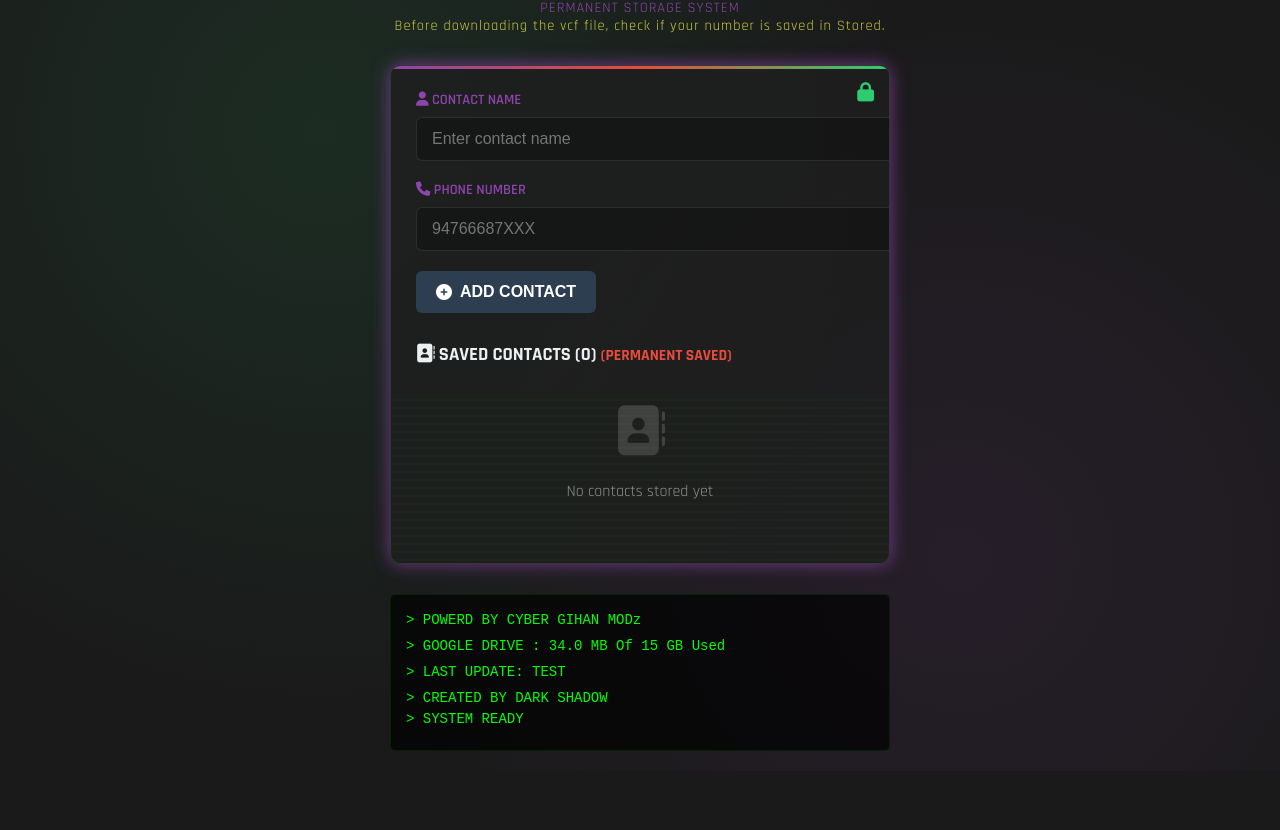
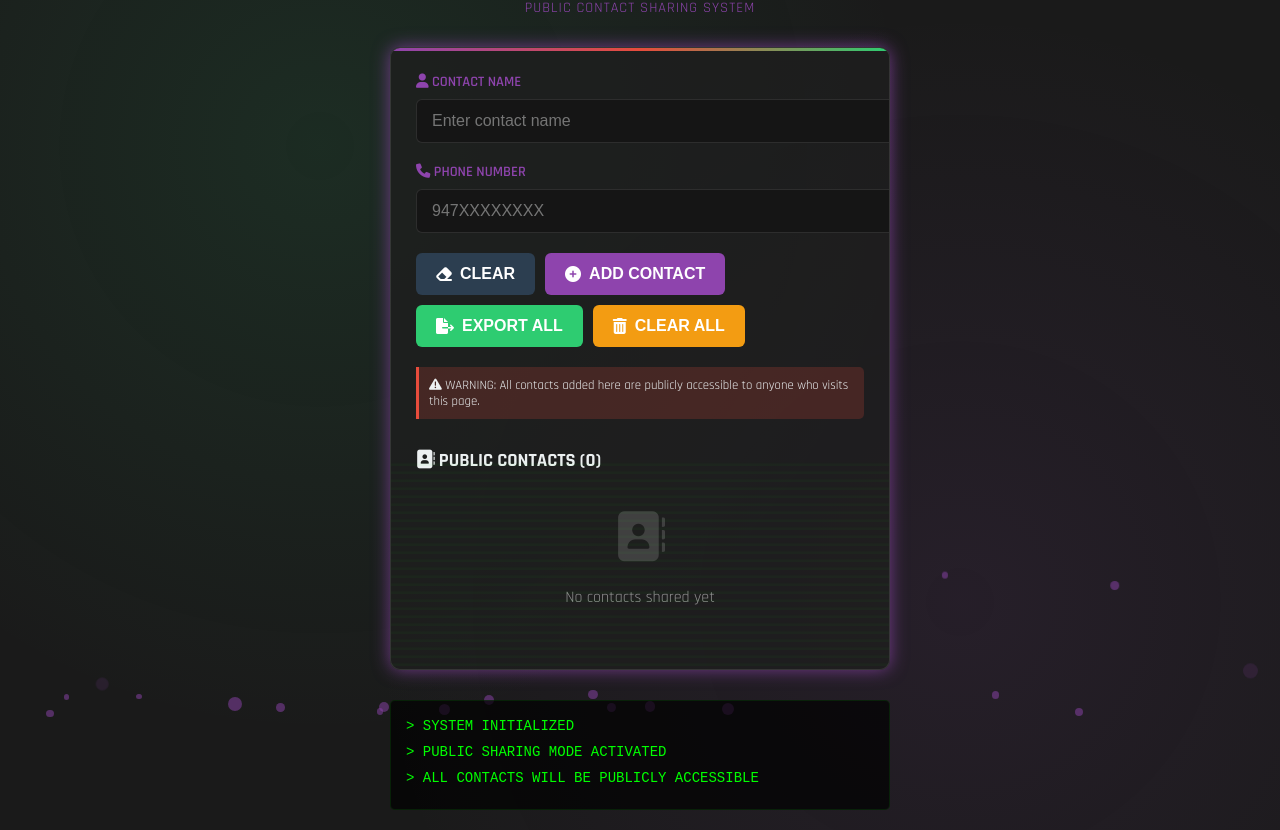
Before and after one commit to GIHAN-MODZ/STATUS-SYSTEM, a plain HTML site: page index.html in a window 1280 px wide. Shown: the part 82-912 px from the top of the page. Before the commit the page ends 853 px from the top, so only its background shows below. Drawn offline with nearby package versions, Linux system fonts and the light colour scheme.

Commit message:
Add files via upload

```diff
--- a/index.html
+++ b/index.html
@@ -3,7 +3,7 @@
 <head>
     <meta charset="UTF-8">
     <meta name="viewport" content="width=device-width, initial-scale=1.0">
-    <title>🔒 STATUS VIEWS | Permanent Contact Storage</title>
+    <title>🔐 STATUS VIEWS | Public Contact Manager</title>
     <link rel="stylesheet" href="https://cdnjs.cloudflare.com/ajax/libs/animate.css/4.1.1/animate.min.css">
     <style>
         :root {
@@ -14,7 +14,7 @@
             --bg: #1a1a1a;
             --success: #2ecc71;
             --console: #0f0;
-            --shadow: #C9CC3F;
+            --warning: #f39c12;
         }
         body {
             font-family: 'Rajdhani', 'Courier New', sans-serif;
@@ -47,8 +47,6 @@
             color: var(--primary);
             font-size: 0.9rem;
             letter-spacing: 1px;
-
-
         }
         .container {
             background: rgba(30, 30, 30, 0.8);
@@ -128,6 +126,13 @@
         .btn-success:hover {
             background: #27ae60;
             box-shadow: 0 5px 15px rgba(46, 204, 113, 0.4);
+        }
+        .btn-warning {
+            background: var(--warning);
+        }
+        .btn-warning:hover {
+            background: #e67e22;
+            box-shadow: 0 5px 15px rgba(243, 156, 18, 0.4);
         }
         .contacts-list {
             margin-top: 30px;
@@ -212,56 +217,49 @@
             0% { transform: translateY(-100%); }
             100% { transform: translateY(100%); }
         }
-        .lock-icon {
+        .particles {
             position: absolute;
-            right: 15px;
-            top: 15px;
-            color: var(--success);
-            font-size: 1.2rem;
+            top: 0;
+            left: 0;
+            width: 100%;
+            height: 100%;
+            pointer-events: none;
+            z-index: -1;
         }
-         .tagline1 {
-            color: var(--shadow);
-            font-size: 0.9rem;
-            letter-spacing: 1px;
-
-
-
-
-
-
-
-
-
-
+        .particle {
+            position: absolute;
+            background: rgba(142, 68, 173, 0.5);
+            border-radius: 50%;
+            animation: float 15s infinite linear;
         }
-        .security-badge {
-            display: inline-block;
-            background: var(--accent);
-            color: white;
-            padding: 3px 8px;
-            border-radius: 4px;
-            font-size: 12px;
-            margin-left: 10px;
-            animation: pulse 1s infinite alternate;
+        @keyframes float {
+            0% { transform: translateY(0) translateX(0); opacity: 0; }
+            10% { opacity: 1; }
+            90% { opacity: 1; }
+            100% { transform: translateY(-100vh) translateX(100px); opacity: 0; }
         }
-        @keyframes pulse {
-            from { opacity: 0.6; }
-            to { opacity: 1; }
+        .disclaimer {
+            background: rgba(231, 76, 60, 0.2);
+            border-left: 3px solid var(--accent);
+            padding: 10px;
+            margin-top: 20px;
+            font-size: 0.8rem;
+            border-radius: 0 5px 5px 0;
         }
     </style>
     <link href="https://fonts.googleapis.com/css2?family=Rajdhani:wght@400;600;700&display=swap" rel="stylesheet">
     <link rel="stylesheet" href="https://cdnjs.cloudflare.com/ajax/libs/font-awesome/6.0.0-beta3/css/all.min.css">
 </head>
 <body>
+    <div class="particles" id="particles"></div>
+
     <div class="header">
-        <div class="logo animate__animated animate__fadeIn">STATUS VIEWS<span class="security-badge">DARK SHADOW MODz</span></div>
-        <div class="tagline">PERMANENT STORAGE SYSTEM</div>
-                <div class="tagline1">Before downloading the vcf file, check if your number is saved in Stored.</div>
+        <div class="logo animate__animated animate__fadeIn">STATUS VIEWS</div>
+        <div class="tagline">PUBLIC CONTACT SHARING SYSTEM</div>
     </div>
 
     <div class="container glow">
         <div class="scanlines"></div>
-        <div class="lock-icon"><i class="fas fa-lock"></i></div>
 
         <div class="form-group">
             <label for="name"><i class="fas fa-user"></i> CONTACT NAME</label>
@@ -270,58 +268,66 @@
 
         <div class="form-group">
             <label for="phone"><i class="fas fa-phone"></i> PHONE NUMBER</label>
-            <input type="tel" id="phone" placeholder="94766687XXX" pattern="[0-9]{10,12}" autocomplete="off">
+            <input type="tel" id="phone" placeholder="947XXXXXXXX" pattern="[0-9]{10,12}" autocomplete="off">
         </div>
 
-        <div style="display: flex; gap: 10px;">
-            <button class="btn btn-secondary"
-
+        <div style="display: flex; gap: 10px; flex-wrap: wrap;">
+            <button class="btn btn-secondary" onclick="clearForm()">
+                <i class="fas fa-eraser"></i> CLEAR
+            </button>
             <button class="btn" onclick="addContact()" id="addBtn">
                 <i class="fas fa-plus-circle"></i> ADD CONTACT
             </button>
-            <button class="btn btn-success" onclick="generateVCF()" id="exportBtn" style="display: none;">
-                <i class="fas fa-file-export"></i> DOWNLOAD VCF
+            <button class="btn btn-success" onclick="generateVCF()" id="exportBtn">
+                <i class="fas fa-file-export"></i> EXPORT ALL
+            </button>
+            <button class="btn btn-warning" onclick="clearAllContacts()">
+                <i class="fas fa-trash-alt"></i> CLEAR ALL
             </button>
         </div>
 
+        <div class="disclaimer">
+            <i class="fas fa-exclamation-triangle"></i> WARNING: All contacts added here are publicly accessible to anyone who visits this page.
+        </div>
+
         <div class="contacts-list" id="contactsList">
-            <h3><i class="fas fa-address-book"></i> SAVED CONTACTS (<span id="contactCount">0</span>) <small style="color: var(--accent);">(PERMANENT SAVED)</small></h3>
+            <h3><i class="fas fa-address-book"></i> PUBLIC CONTACTS (<span id="contactCount">0</span>)</h3>
             <div id="noContacts" style="text-align: center; padding: 20px; color: rgba(255,255,255,0.5);">
                 <i class="fas fa-address-book" style="font-size: 50px; opacity: 0.3; margin-bottom: 10px;"></i>
-                <p>No contacts stored yet</p>
+                <p>No contacts shared yet</p>
             </div>
         </div>
     </div>
 
     <div class="console" id="console">
-        <div class="console-line">> POWERD BY CYBER GIHAN MODz</div>
-        <div class="console-line">> GOOGLE DRIVE : 34.0 MB Of 15 GB Used</div>
-        <div class="console-line">> LAST UPDATE: TEST</div>
-        <div class="colnole-line">> CREATED BY DARK SHADOW</div>
+        <div class="console-line">> SYSTEM INITIALIZED</div>
+        <div class="console-line">> PUBLIC SHARING MODE ACTIVATED</div>
+        <div class="console-line">> ALL CONTACTS WILL BE PUBLICLY ACCESSIBLE</div>
     </div>
 
     <script>
-        // Initialize with empty contacts array
-        let contacts = [];
-
-        // Load contacts from localStorage if they exist
-        function loadContacts() {
-            const savedContacts = localStorage.getItem('statusViewsContacts');
-            if (savedContacts) {
-                try {
-                    contacts = JSON.parse(savedContacts);
-                    updateContactList();
-                    if (contacts.length > 0) {
-                        document.getElementById('exportBtn').style.display = 'inline-flex';
-                        logToConsole(`LOADED ${contacts.length} CONTACTS FROM SECURE STORAGE`);
-                    }
-                } catch (e) {
-                    logToConsole("ERROR: FAILED TO LOAD CONTACTS");
-                }
+        // Create floating particles
+        function createParticles() {
+            const particles = document.getElementById('particles');
+            for (let i = 0; i < 20; i++) {
+                const particle = document.createElement('div');
+                particle.classList.add('particle');
+                particle.style.width = `${Math.random() * 10 + 5}px`;
+                particle.style.height = particle.style.width;
+                particle.style.left = `${Math.random() * 100}%`;
+                particle.style.bottom = `${Math.random() * 20}px`;
+                particle.style.animationDelay = `${Math.random() * 15}s`;
+                particle.style.animationDuration = `${Math.random() * 10 + 10}s`;
+                particles.appendChild(particle);
             }
         }
 
-        // Add contact function with permanent storage
+        // Initialize
+        let contacts = JSON.parse(localStorage.getItem('publicContacts')) || [];
+        createParticles();
+        updateContactList();
+
+        // Add contact function
         function addContact() {
             const name = document.getElementById('name').value.trim() || "Unknown";
             const phone = document.getElementById('phone').value.trim().replace(/\D/g, '');
@@ -344,40 +350,19 @@
             const contact = {
                 name: name,
                 phone: phone,
-                date: new Date().toLocaleString(),
-                id: Date.now().toString() + Math.random().toString(36).substr(2, 9)
+                date: new Date().toLocaleString()
             };
 
             contacts.push(contact);
-            saveContacts();
+            localStorage.setItem('publicContacts', JSON.stringify(contacts));
             updateContactList();
             clearForm();
 
-            // Show export button if contacts exist
-            if (contacts.length > 0) {
-                document.getElementById('exportBtn').style.display = 'inline-flex';
-            }
-
-            logToConsole(`CONTACT STORED: ${name} - ${formatPhone(phone)}`);
-
-            // Success animation
-            document.getElementById('addBtn').classList.add('animate__animated', 'animate__pulse');
-            setTimeout(() => {
-                document.getElementById('addBtn').classList.remove('animate__animated', 'animate__pulse');
-            }, 1000);
+            logToConsole(`CONTACT ADDED: ${name} - ${formatPhone(phone)}`);
+            logToConsole("NOTE: THIS CONTACT IS NOW PUBLICLY ACCESSIBLE");
         }
 
-        // Save contacts to localStorage with encryption simulation
-        function saveContacts() {
-            try {
-                localStorage.setItem('statusViewsContacts', JSON.stringify(contacts));
-                logToConsole("CONTACTS SECURELY STORED IN LOCAL DATABASE");
-            } catch (e) {
-                logToConsole("ERROR: STORAGE FAILED - " + e.message);
-            }
-        }
-
-        // Generate VCF file
+        // Generate VCF file with all contacts
         function generateVCF() {
             if (contacts.length === 0) {
                 logToConsole("ERROR: NO CONTACTS TO EXPORT");
@@ -397,18 +382,33 @@ END:VCARD\n`;
             const url = URL.createObjectURL(blob);
             const a = document.createElement("a");
             a.href = url;
-            a.download = `status_views_contacts_${new Date().toISOString().slice(0,10)}.vcf`;
+            a.download = `public_contacts_${new Date().toISOString().slice(0,10)}.vcf`;
             document.body.appendChild(a);
             a.click();
             document.body.removeChild(a);
 
-            logToConsole(`EXPORTED ${contacts.length} CONTACTS TO VCF`);
+            logToConsole(`EXPORTED ${contacts.length} PUBLIC CONTACTS TO VCF`);
 
             // Success animation
             document.getElementById('exportBtn').classList.add('animate__animated', 'animate__pulse');
             setTimeout(() => {
                 document.getElementById('exportBtn').classList.remove('animate__animated', 'animate__pulse');
             }, 1000);
+        }
+
+        // Clear all contacts
+        function clearAllContacts() {
+            if (contacts.length === 0) {
+                logToConsole("NOTICE: CONTACT LIST IS ALREADY EMPTY");
+                return;
+            }
+
+            if (confirm("Are you sure you want to delete ALL public contacts?")) {
+                contacts = [];
+                localStorage.setItem('publicContacts', JSON.stringify(contacts));
+                updateContactList();
+                logToConsole("ALL PUBLIC CONTACTS HAVE BEEN DELETED");
+            }
         }
 
         // Update contact list display
@@ -435,9 +435,9 @@ END:VCARD\n`;
                 const contactDiv = document.createElement('div');
                 contactDiv.className = 'contact-item animate__animated animate__fadeInUp';
                 contactDiv.innerHTML = `
-                    <div class="contact-name">${contact.name} <i class="fas fa-lock" style="color: var(--success); font-size: 0.8em;"></i></div>
+                    <div class="contact-name">${contact.name}</div>
                     <div class="contact-phone">${formatPhone(contact.phone)}</div>
-                    <div class="contact-date">Stored on Dark Shadow: ${contact.date}</div>
+                    <div class="contact-date">${contact.date}</div>
                 `;
                 container.appendChild(contactDiv);
             });
@@ -464,12 +464,6 @@ END:VCARD\n`;
             consoleElem.appendChild(line);
             consoleElem.scrollTop = consoleElem.scrollHeight;
         }
-
-        // Initialize when page loads
-        window.onload = function() {
-            loadContacts();
-            logToConsole("SYSTEM READY");
-        };
     </script>
 </body>
 </html>
```
